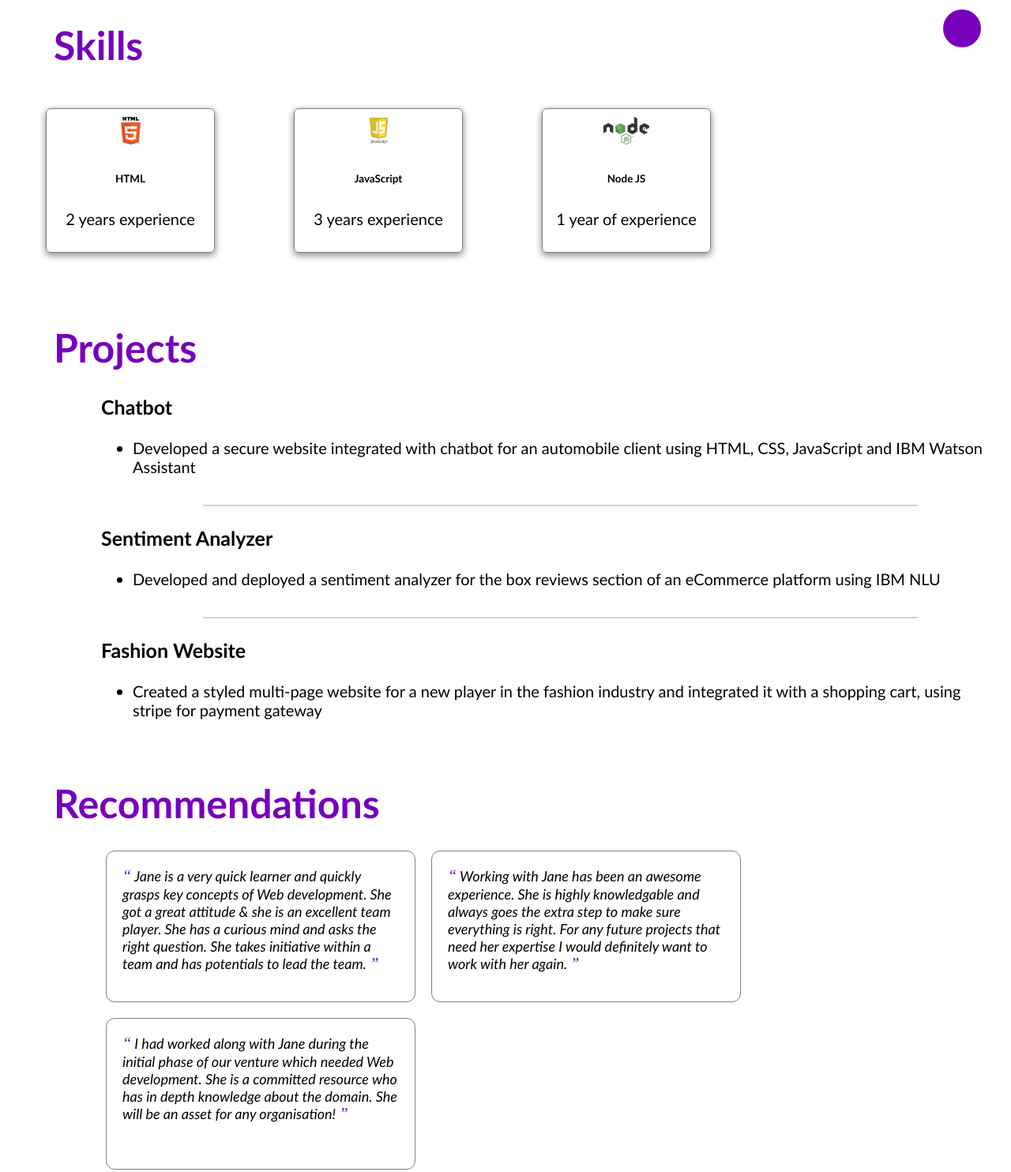
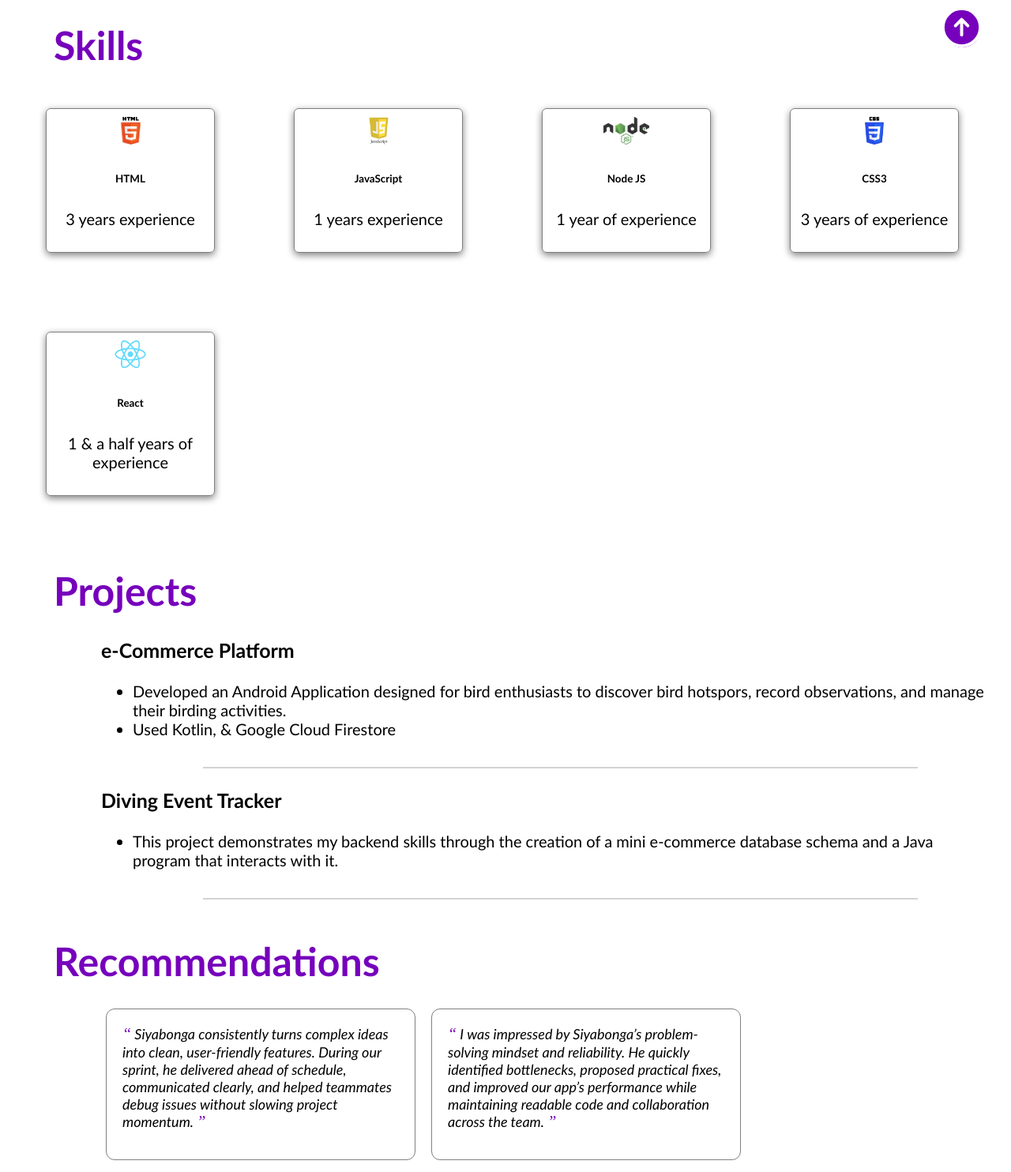
Before and after one commit to Siya-S10-ai/singlepagewebsite, a plain HTML site: page index.html in a window 1280 px wide. Shown: the part 716-2200 px from the top of the page at 79% size. Drawn offline with Linux system fonts and the light colour scheme.

Commit message:
Update portfolio: skills, projects, testimonials
Adjust skill experience values and add CSS3 and React skills; update project entries (replace Chatbot/Sentiment Analyzer, remove Fashion Website) with new descriptions including an Android birding app (Kotlin, Google Cloud Firestore) and a mini e-commerce Java backend; replace three testimonial blocks (Jane) with new recommendations for Siyabonga; add an inline SVG logo icon and set popup confirmation text.

```diff
--- a/index.html
+++ b/index.html
@@ -59,13 +59,13 @@
         <div class="skill">
           <img src="html_finalprojimages/html5.png"/>
           <h6>HTML</h6>
-          <p>2 years experience</p>
+          <p>3 years experience</p>
         </div>
 
         <div class="skill">
           <img src="html_finalprojimages/js.jpeg"/>
           <h6>JavaScript</h6>
-          <p>3 years experience</p>
+          <p>1 years experience</p>
         </div>
 
         <!-- Add more skills here -->
@@ -73,6 +73,18 @@
           <img src="html_finalprojimages/node.png"/>
           <h6>Node JS</h6>
           <P>1 year of experience</P>
+         </div>
+
+         <div class="skill">
+          <img src="html_finalprojimages/CSS3.png"/>
+          <h6>CSS3</h6>
+          <P>3 years of experience</P>
+         </div>
+
+         <div class="skill">
+          <img src="html_finalprojimages/react.png"/>
+          <h6>React</h6>
+          <P>1 & a half years of experience</P>
          </div>
 
       </div>
@@ -87,25 +99,21 @@
 
         <div id="projects-container" class="projects-container">
           <div class="project-card">
-            <h3>Chatbot</h3>
+            <h3>e-Commerce Platform</h3>
             <ul>
-              <li>Developed a secure website integrated with chatbot for an automobile client using HTML, CSS, JavaScript and IBM Watson Assistant</li>
+              <li>Developed an Android Application designed for bird enthusiasts to discover bird hotspors, record observations, and manage their birding activities.</li>
+              <li>Used Kotlin, & Google Cloud Firestore</li>
             </ul>
           </div>
           <hr>
           <div class="project-card">
-            <h3>Sentiment Analyzer</h3>
+            <h3>Diving Event Tracker</h3>
             <ul>
-              <li>Developed and deployed a sentiment analyzer for the box reviews section of an eCommerce platform using IBM NLU</li>
+              <li>This project demonstrates my backend skills through the creation of a mini e-commerce database schema and a Java program that interacts with it.</li>
             </ul>
           </div>
           <hr>
-          <div class="project-card">
-            <h3>Fashion Website</h3>
-            <ul>
-              <li>Created a styled multi-page website for a new player in the fashion industry and integrated it with a shopping cart, using stripe for payment gateway</li>
-            </ul>
-          </div>
+
     </div>
     </section>
     <div style="clear:both;"></div>
@@ -117,25 +125,21 @@
       <div class="all_recommendations" id="all_recommendations">
         <div class="recommendation">
             <span>&#8220;</span>
-          Jane is a very quick learner and quickly grasps key concepts of Web development.
-          She got a great attitude & she is an excellent team player.
-          She has a curious mind and asks the right question.
-          She takes initiative within a team and has potentials to lead the team.
+            Siyabonga consistently turns complex ideas into clean, user-friendly features. During our sprint, he delivered ahead of schedule, communicated clearly, and helped teammates debug issues without slowing project momentum.
             <span>&#8221;</span>
           </div>
+
           <div class="recommendation">
             <span>&#8220;</span>
-          Working with Jane has been an awesome experience.
-          She is highly knowledgable and always goes the extra step to make sure everything is right.
-          For any future projects that need her expertise I would definitely want to work with her again.
+            I was impressed by Siyabonga’s problem-solving mindset and reliability. He quickly identified bottlenecks, proposed practical fixes, and improved our app’s performance while maintaining readable code and collaboration across the team.
             <span>&#8221;</span>
           </div>
+
           <div class="recommendation">
             <span>&#8220;</span>
-          I had worked along with Jane during the initial phase of our venture which needed Web development.
-          She is a committed resource who has in depth knowledge about the domain.
-          She will be an asset for any organisation!
+            Working with Siyabonga was a highlight of our project. He welcomed feedback, adapted fast, and built dependable solutions that matched requirements precisely. I’d confidently recommend him for web development teams.
             <span>&#8221;</span>
+          </div>
         </div>
       </div>
     </section>
@@ -157,12 +161,15 @@
     <div class="iconbutton">
       <a href="#home">
         <!--Add the code here for the logo to appear and the icon to be actionable-->
+        <svg xmlns="http://www.w3.org/2000/svg" fill="none" viewBox="0 0 24 24" stroke-width="1.5" stroke="white" width="63px">
+          <path stroke-linecap="round" stroke-linejoin="round" d="M15 11.25l-3-3m0 0l-3 3m3-3v7.5M21 12a9 9 0 11-18 0 9 9 0 0118 0z" />
+        </svg>
       </a>
     </div>
 
     <div class="popup" id="popup" class="flex_center">
       <img src="html_finalprojimages/checkmark--outline.svg"/>
-      <h3><!-- Add appropriate text here--></h3>
+      <h3>Thanks for leaving a recommendation!</h3>
       <button onclick="showPopup(false)">Ok</button>
     </div>
   </body>
```
Lines whose indentation alone changed are shown as unchanged.
